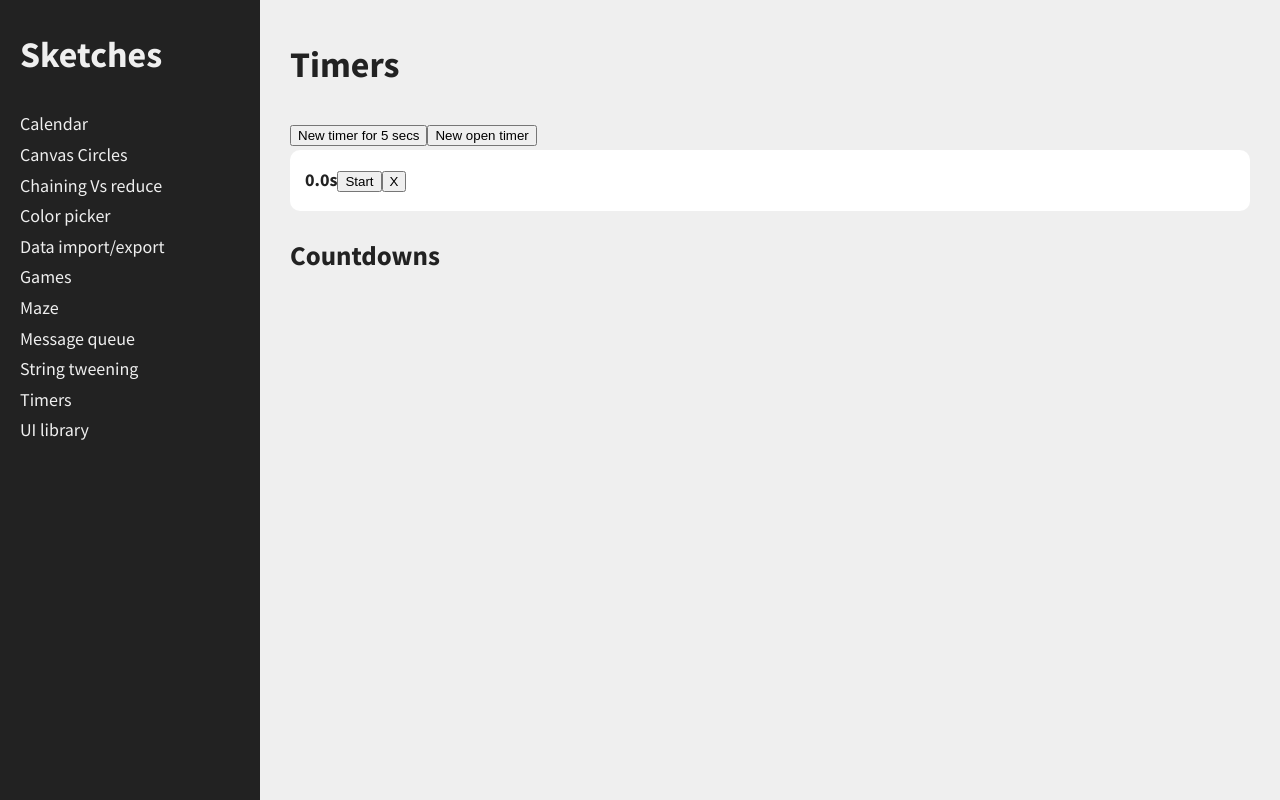
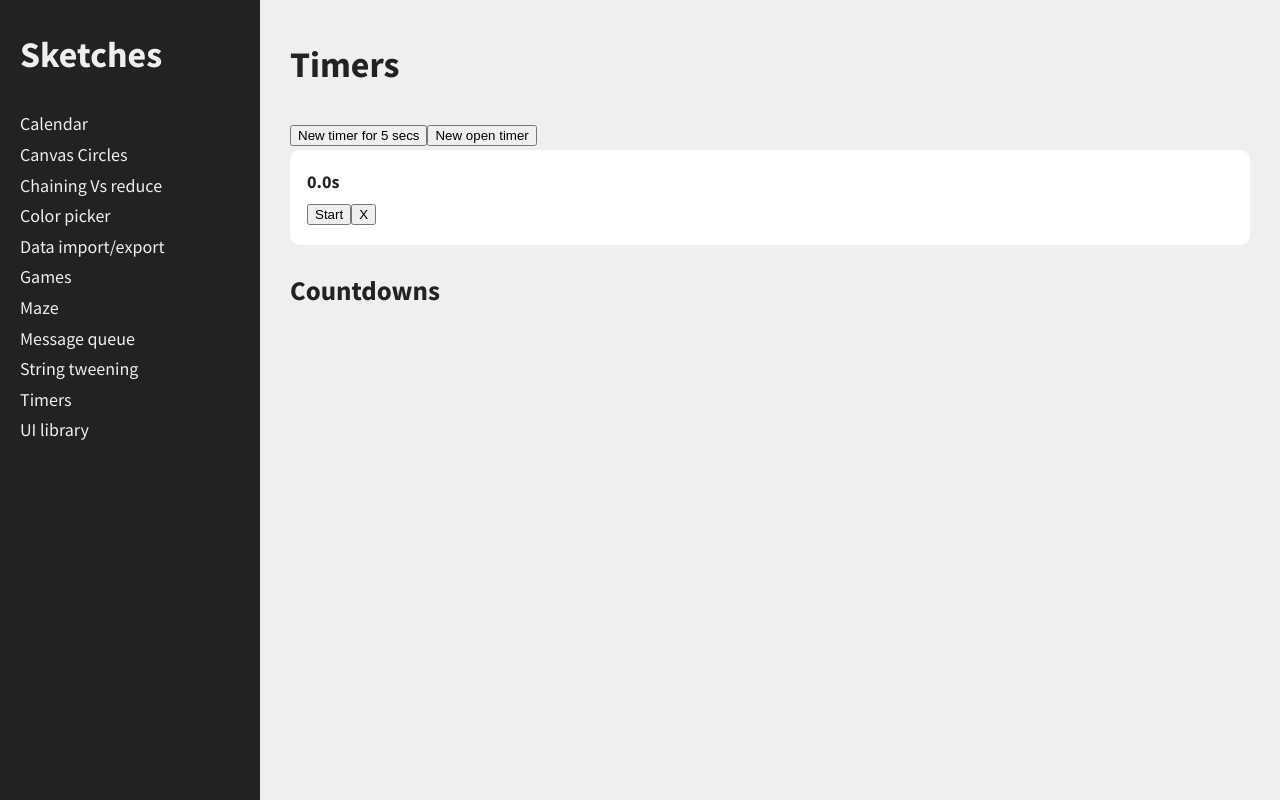
Before and after one commit to murbar/sketchbook, a React (Create React App) app: page /timers in a window 1280 px wide. Both pictures are taken after a click on the button "New open timer". Built offline with nearby package versions, Linux system fonts and the light colour scheme.

Commit message:
Style timers

```diff
--- a/package.json
+++ b/package.json
@@ -3,6 +3,7 @@
   "version": "0.1.0",
   "private": true,
   "dependencies": {
+    "pretty-ms": "^5.0.0",
     "prop-types": "^15.7.2",
     "react": "^16.8.6",
     "react-dom": "^16.8.6",
--- a/src/components/timers/TimerDisplay.js
+++ b/src/components/timers/TimerDisplay.js
@@ -1,21 +1,53 @@
 import React from 'react';
-import styled from 'styled-components';
+import styled, { keyframes, css } from 'styled-components';
 import { getTotalElapsed } from './timer';
+import prettyMs from 'pretty-ms';
+
+const pulseBorder = keyframes`
+  from {
+    border-color: deepSkyBlue;
+  }
+  to {
+    border-color: white;
+  }
+`;
 
 const Styles = styled.div`
   padding: 1.5rem;
   margin-bottom: 1rem;
   background: white;
   border-radius: 1rem;
+  border: 2px solid white;
+  ${p =>
+    p.isCompleted &&
+    css`
+      border-color: mediumSpringGreen;
+    `}
+  ${p =>
+    p.isRunning &&
+    css`
+      animation: ${pulseBorder} 1s alternate infinite;
+    `}
 `;
+
+const Elapsed = styled.div`
+  font-weight: bold;
+`;
+
+const getDisplayTime = ms => {
+  if (!ms) return '0.0s';
+  if (ms < 1000) return `0.${Math.floor(ms / 100)}s`;
+  if (ms > 60000) return prettyMs(ms, { secondsDecimalDigits: 0 });
+  return prettyMs(ms, { keepDecimalsOnWholeSeconds: true });
+};
 
 export default function TimerDisplay({ timer, actions }) {
   const totalElapsed = getTotalElapsed(timer);
-  const elapsedDisplay = `${(totalElapsed / 1000).toFixed(1)}s`;
-  const durationDisplay = `${timer.duration / 1000}s`;
-  const { isCompleted } = timer;
-  const showPause = !isCompleted && timer.isRunning;
-  const showResume = !isCompleted && !timer.isRunning;
+  const elapsedDisplay = getDisplayTime(totalElapsed);
+  const durationDisplay = getDisplayTime(timer.duration);
+  const { isCompleted, isRunning } = timer;
+  const showPause = !isCompleted && isRunning;
+  const showResume = !isCompleted && !isRunning;
 
   const remove = () => actions.remove(timer.id);
   const pause = () => actions.pause(timer.id);
@@ -23,9 +55,11 @@ export default function TimerDisplay({ timer, actions }) {
   const reset = () => actions.reset(timer.id);
 
   return (
-    <Styles>
-      <strong>{isCompleted ? durationDisplay : elapsedDisplay}</strong>
-      {isCompleted && 'Done!'}
+    <Styles {...{ isCompleted, isRunning }}>
+      <Elapsed>
+        {isCompleted ? durationDisplay : elapsedDisplay} {isCompleted && '✅'}
+      </Elapsed>
+
       {showPause && <button onClick={pause}>Pause</button>}
       {showResume && (
         <button onClick={resume}>{totalElapsed > 0 ? 'Resume' : 'Start'}</button>
--- a/src/components/timers/timer.js
+++ b/src/components/timers/timer.js
@@ -31,7 +31,7 @@ export const completeTimer = timer => {
 export const advanceTimer = timer => {
   if (timer.isRunning) {
     timer.currentElapsed = Date.now() - timer.startedAt;
-    if (getTotalElapsed(timer) >= timer.duration) {
+    if (timer.duration && getTotalElapsed(timer) >= timer.duration) {
       completeTimer(timer);
     }
     return true; // notify caller the state of this instance has changed
```
Also changed, not shown: 1 other file (tests, documents, lock files or other folders).
